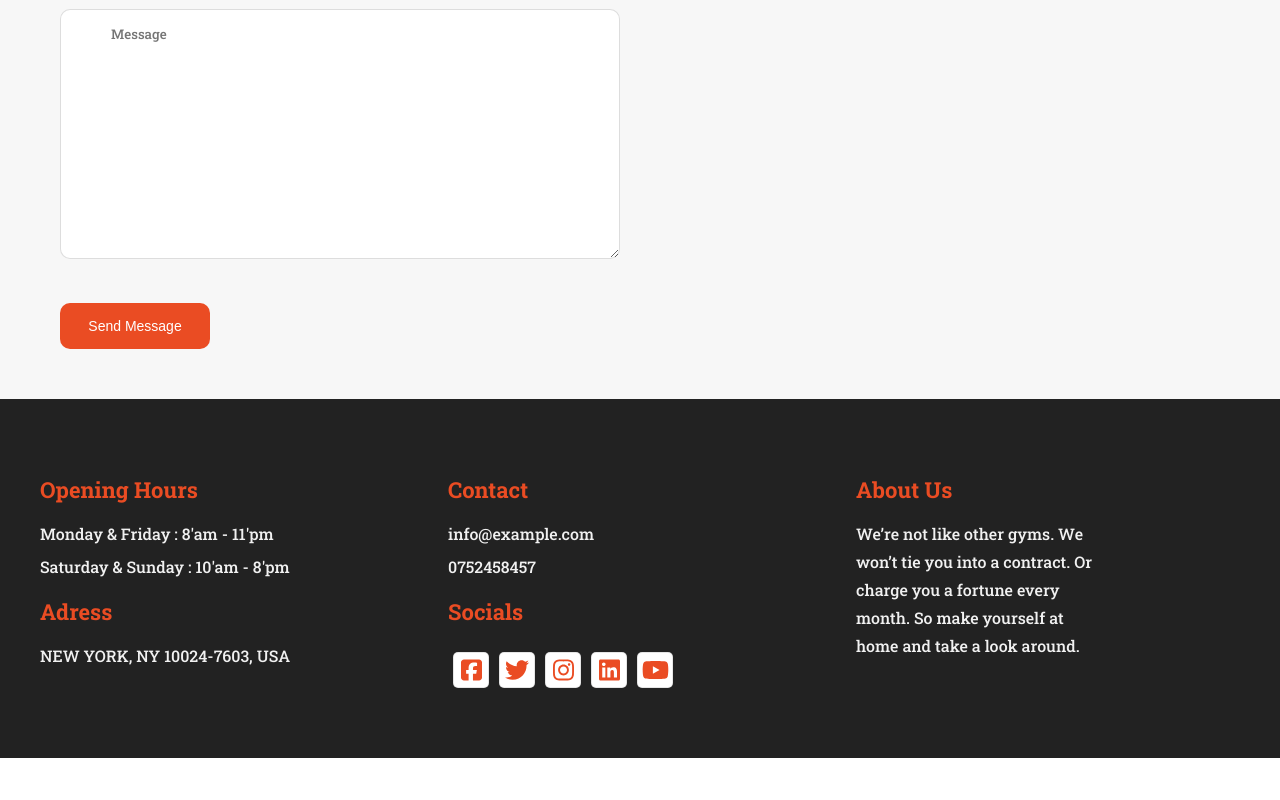
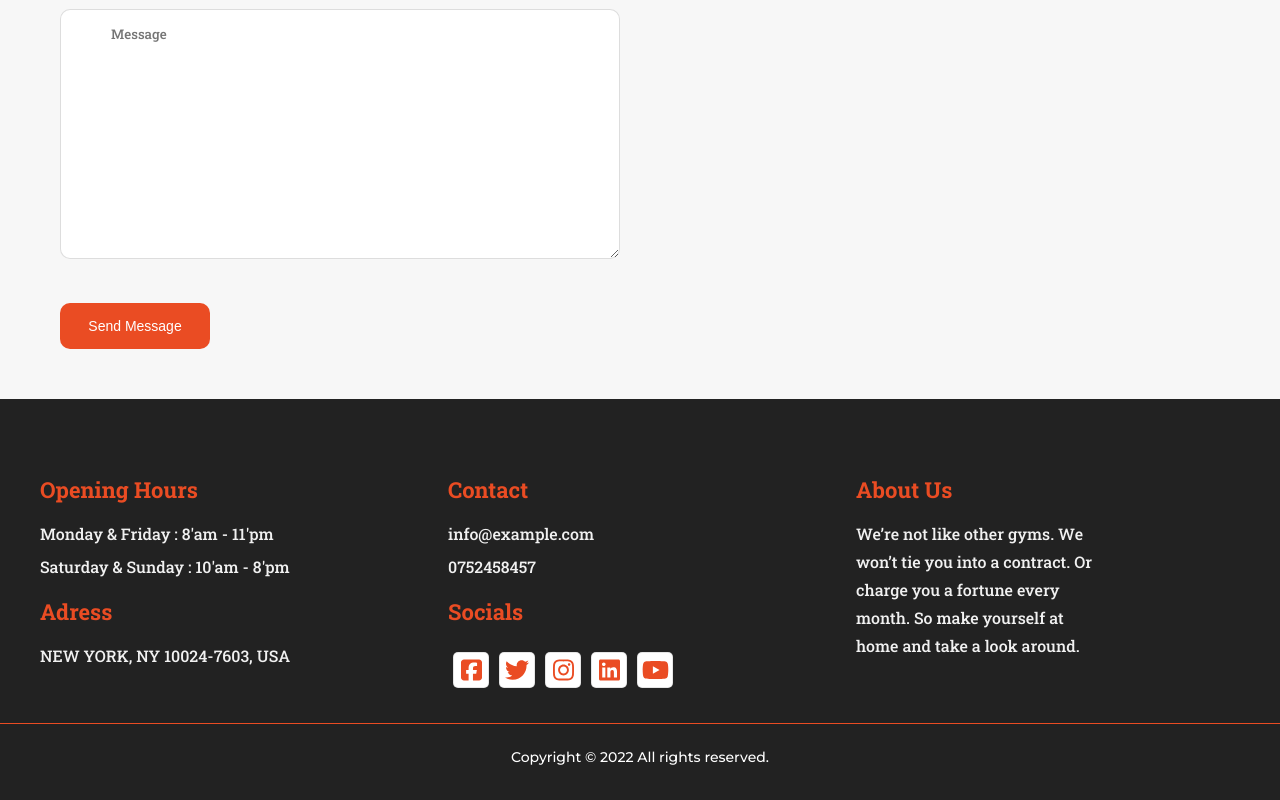
Before and after one commit to ufukcankurt/training-project, a React (Create React App) app: page / in a window 1280 px wide. Shown: the part 4875-5675 px from the top of the page. Before the commit the page ends 5633 px from the top, so only its background shows below. Built offline with nearby package versions, Linux system fonts and the light colour scheme.

Commit message:
feat(homepage): add footerBottom section

```diff
--- a/src/pages/homepage/Homepage.jsx
+++ b/src/pages/homepage/Homepage.jsx
@@ -10,6 +10,7 @@ import OurPricing from "../../components/ourPricing/OurPricing";
 import Statistic from "../../components/statistic/Statistic";
 import Contact from "../../components/contact/Contact";
 import Footer from "../../components/footer/Footer";
+import FooterBottom from "../../components/footerBottom/FooterBottom";
 
 const Homepage = () => {
   return (
@@ -37,6 +38,9 @@ const Homepage = () => {
       <footer className={`${styles.footer} section`}>
         <Footer />
       </footer>
+      <section className={`${styles.footerBottom} d-center`}>
+        <FooterBottom />
+      </section>
     </div>
   );
 };
--- a/src/pages/homepage/homepage.module.css
+++ b/src/pages/homepage/homepage.module.css
@@ -16,7 +16,15 @@
   margin: 0 !important;
 }
 
-.footer{
+.footer {
   background-color: #222;
   color: #fff;
+  padding-bottom: 15px !important;
+  border-bottom: 1px solid #ea4c23;
 }
+
+.footerBottom {
+  background-color: #222;
+  color: #fff;
+  padding: 20px 0 30px 0;
+}
```
